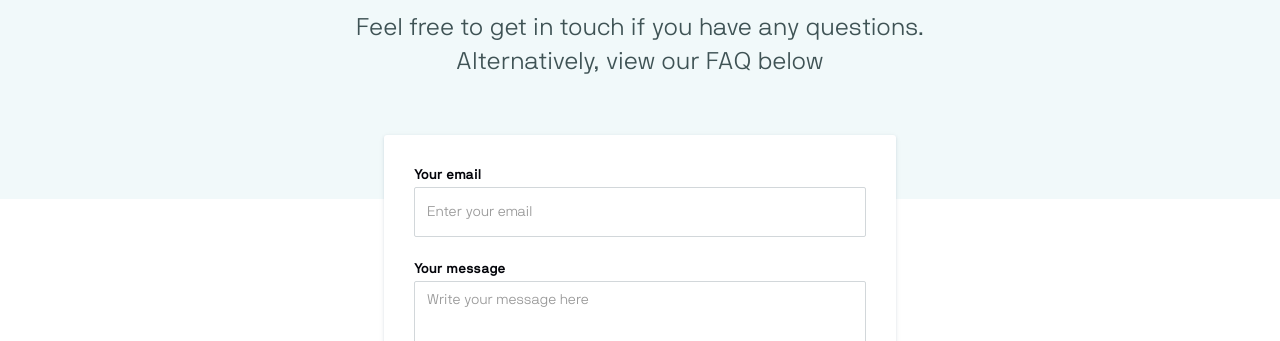
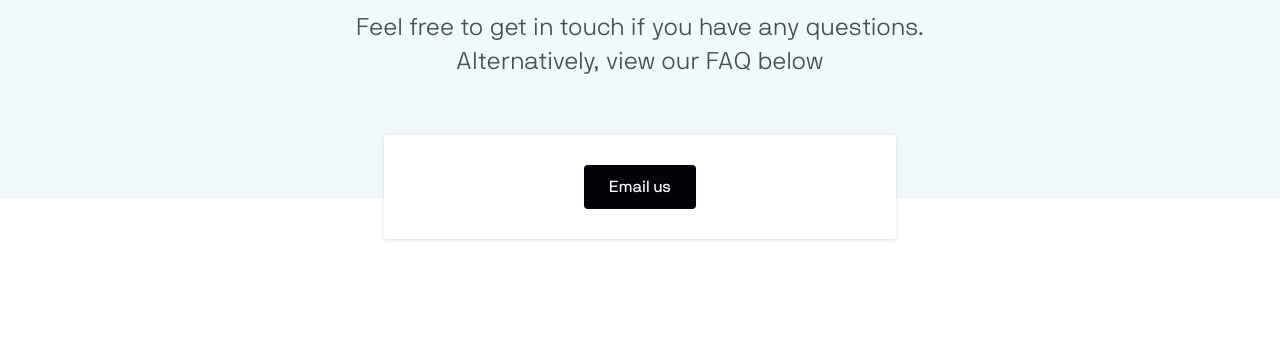
Before and after one commit to PonyJackal/joinTribe, a plain HTML site: page support.html in a window 1280 px wide. Shown: the part 254-595 px from the top of the page. Drawn offline with nearby package versions, Linux system fonts and the light colour scheme; a script that the page names is missing.

Commit message:
'updated_support'

```diff
--- a/support.html
+++ b/support.html
@@ -45,15 +45,24 @@
     </div>
   </div>
   <div class="contact-holder">
+    <!-- <input type="submit" value="Email US" data-wait="Please wait..." class="generate-btn w-button">  -->
     <div class="form-holding-div">
-      <div class="form-wrap w-form">
-        <form id="wf-form-Contact-Form" name="wf-form-Contact-Form" data-name="Contact Form"><label for="Contact-Email" class="form-label">Your email</label><input type="email" class="form-style w-input" maxlength="256" name="Contact-Email" data-name="Contact Email" placeholder="Enter your email" id="Contact-Email" required=""><label for="Message-body" class="form-label">Your message</label><textarea id="Message-body" name="Message-body" placeholder="Write your message here" maxlength="5000" data-name="Message Body" required="" class="form-style message w-input"></textarea><input type="submit" value="Get in touch" data-wait="Please wait..." class="generate-btn w-button"></form>
-        <div class="success-msg-2 w-form-done">
+      <div class="form-wrap w-form" style="text-align: center;">
+        <!-- <form id="wf-form-Contact-Form" style="text-align: center;" name="wf-form-Contact-Form" data-name="Contact Form"> -->
+          <!-- <label for="Contact-Email" class="form-label">Your email</label>
+          <input type="email" class="form-style w-input" maxlength="256" name="Contact-Email" data-name="Contact Email" placeholder="Enter your email" id="Contact-Email" required="">
+          <label for="Message-body" class="form-label">Your message</label>
+          <textarea id="Message-body" name="Message-body" placeholder="Write your message here" maxlength="5000" data-name="Message Body" required="" class="form-style message w-input"></textarea> -->
+          <!-- <input onclick="window.open('mailto:support@jointribe.io');" type="submit" value="Email us" data-wait="Please wait..." class="generate-btn w-button"></form> -->
+          <a href="mailto:support@jointribe.io" class="generate-btn w-button">Email us</a>
+        <!-- </form> -->
+
+          <!-- <div class="success-msg-2 w-form-done">
           <div>Thank you for getting in touch. <br><br>We&#x27;ll reply ASAP - normally within 12-24 hours.<br></div>
-        </div>
-        <div class="w-form-fail">
+        </div> -->
+        <!-- <div class="w-form-fail">
           <div>Oops! Something went wrong while submitting the form.</div>
-        </div>
+        </div> -->
       </div>
     </div>
   </div>
```
